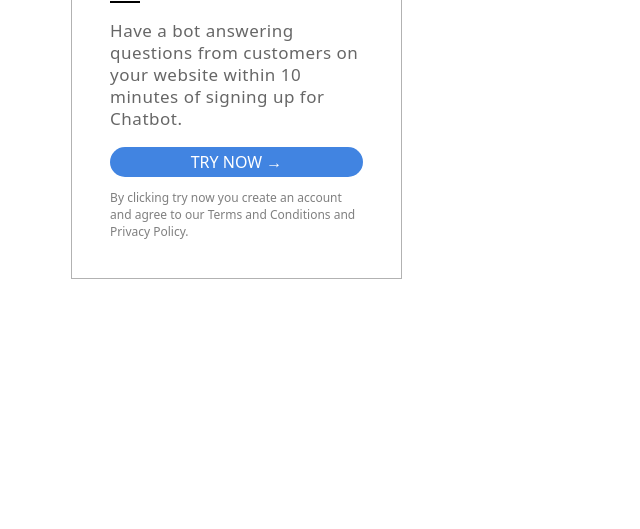
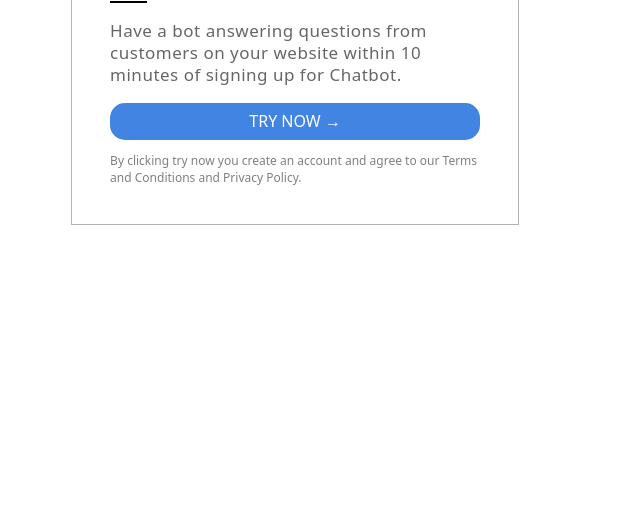
Before and after one commit to likhithag0328/html-css-call-to-action-card, a plain HTML site: page index.html in a window 1280 px wide. Shown: the part 271-800 px from the top of the page, without its empty margins (0-640 px from the left). Drawn offline with Linux system fonts and the light colour scheme.

Commit message:
chages in styles

```diff
--- a/index.html
+++ b/index.html
@@ -4,8 +4,7 @@
     <title>Chat bot</title>
     <style>
       article {
-        width: 20%;
-        height: 50%;
+        width: 370px;
         font-family: system-ui;
         font-weight: 200;
         border: 0.5px solid rgba(0, 0, 0, 0.3);
@@ -28,7 +27,7 @@
         background-color: #4184e1;
         color: white;
         text-align: center;
-        padding: 1.5%;
+        padding: 2%;
         border-radius: 15px;
       }
       #agreement {
@@ -38,7 +37,7 @@
         margin-bottom: 0;
       }
       #divider {
-        width: 12%;
+        width: 10%;
         height: 2px;
         background-color: #000;
         margin: 17px 0;
```
